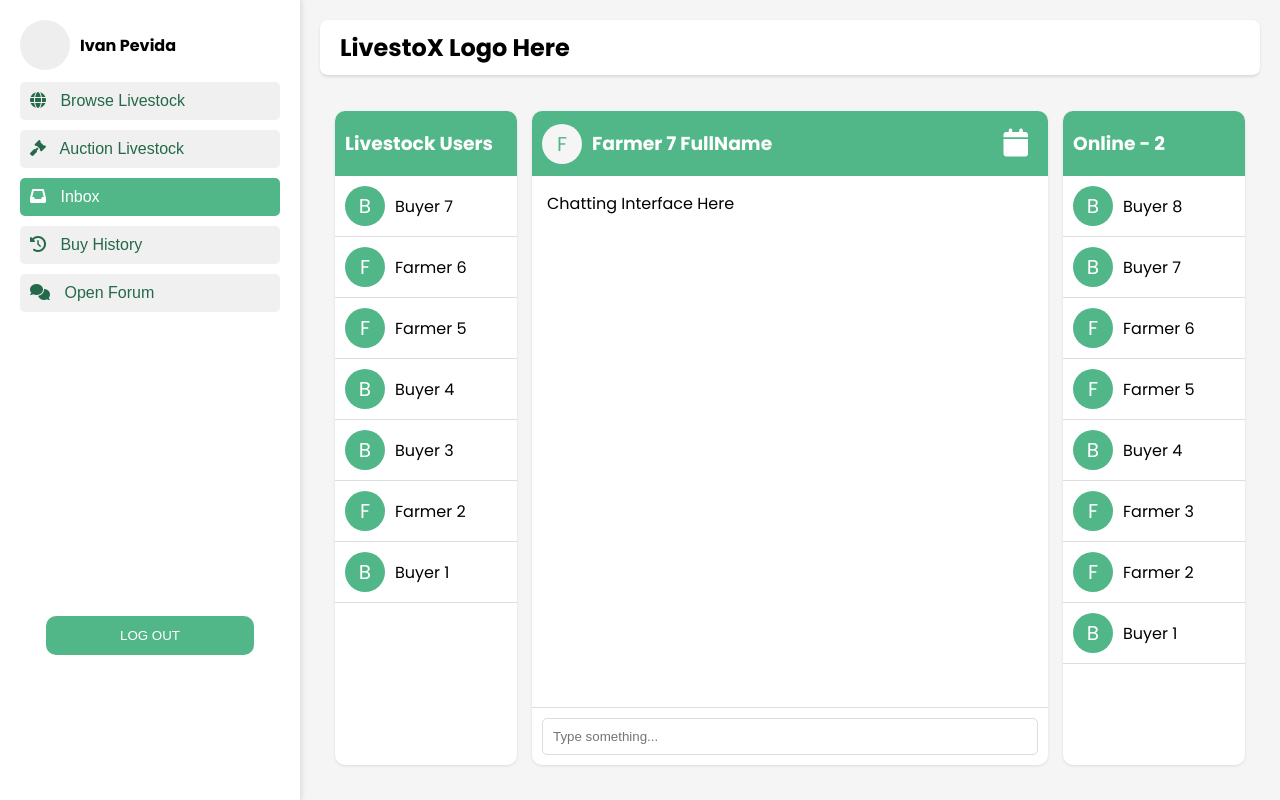
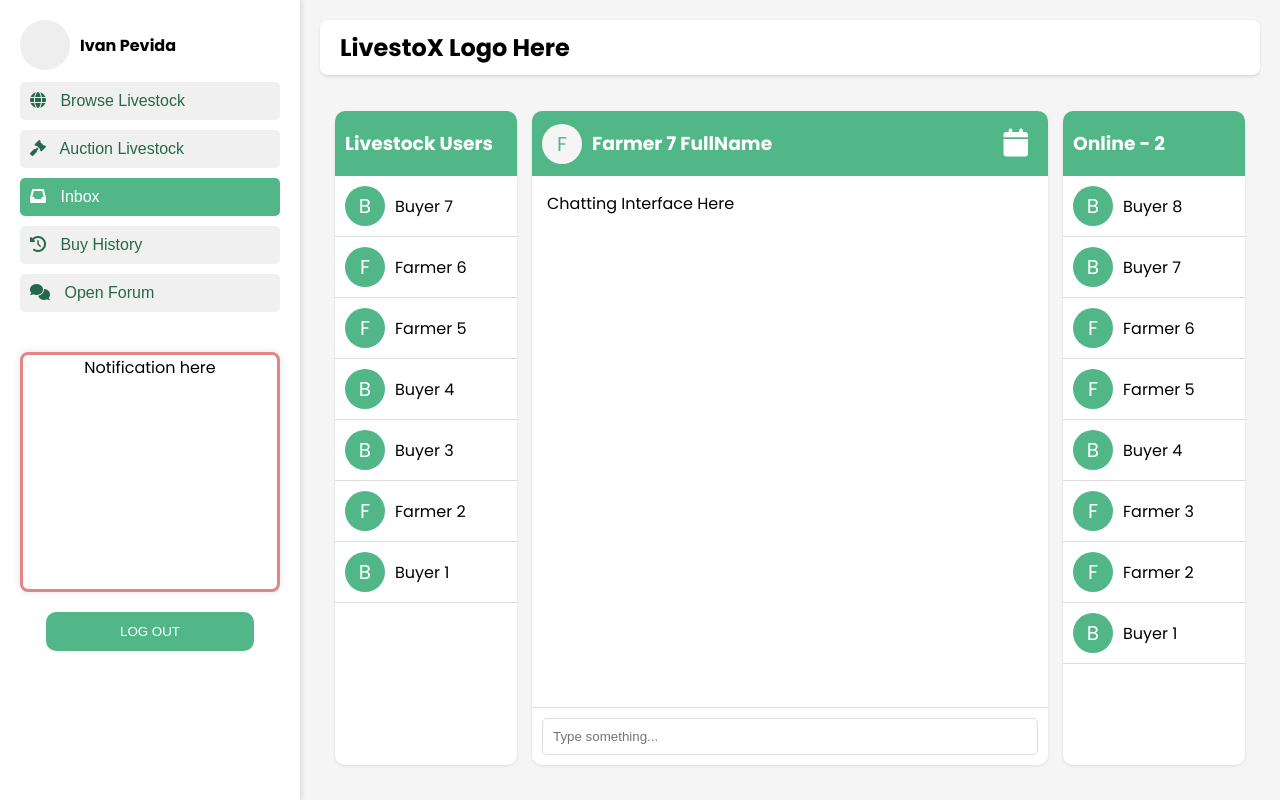
Before and after one commit to LawX22/LivestoX, a PHP site: page /Frontend/Buyer/inbox.php in a window 1280 px wide. Run offline with PHP 8.4, Linux system fonts and the light colour scheme; a user stored in the database is signed in; data comes from the database, SQL or seed files in the repository.

Commit message:
New Added

```diff
--- a/css/sidebar.css
+++ b/css/sidebar.css
@@ -87,6 +87,17 @@ i {
     border-radius: 5px;
 }
 
+/* NOTIFICATION */
+
+.noti-box {
+    margin-top: 40px;
+    height: 15rem;
+    border: 3px solid rgb(225, 133, 133);
+    border-radius: 8px;
+    box-shadow: 0 0 10px rgba(0, 0, 0, 0.1);
+    text-align: center;
+}
+
 /* LOG-OUT BUTTON */
 
 .logout-button {
@@ -96,7 +107,7 @@ i {
     border-radius: 10px;
     color: white;
     background-color: #52B788;
-    margin-top: 38vh;
+    margin-top: 20px;
     display: block;
     margin-left: auto;
     margin-right: auto;
--- a/sidebar/sidebar-buyer.php
+++ b/sidebar/sidebar-buyer.php
@@ -43,6 +43,9 @@
                 </ul>
             </nav>
 
+            <div class="noti-box">
+                <p>Notification here</p>
+            </div>
 
             <div class="logout">
                 <a href="../../Backend/login/logout.php" id="logout-link">
--- a/sidebar/sidebar-farmer.php
+++ b/sidebar/sidebar-farmer.php
@@ -49,6 +49,10 @@
             </nav>
             <button class="create-listing-button">Livestock Post</button>
 
+            <div class="noti-box">
+                <p>Notification here</p>
+            </div>
+
             <div class="logout">
                 <a href="../../Backend/login/logout.php" id="logout-link">
                     <button type="button" class="logout-button" onclick="confirmLogout(event)">LOG OUT</button>
```
